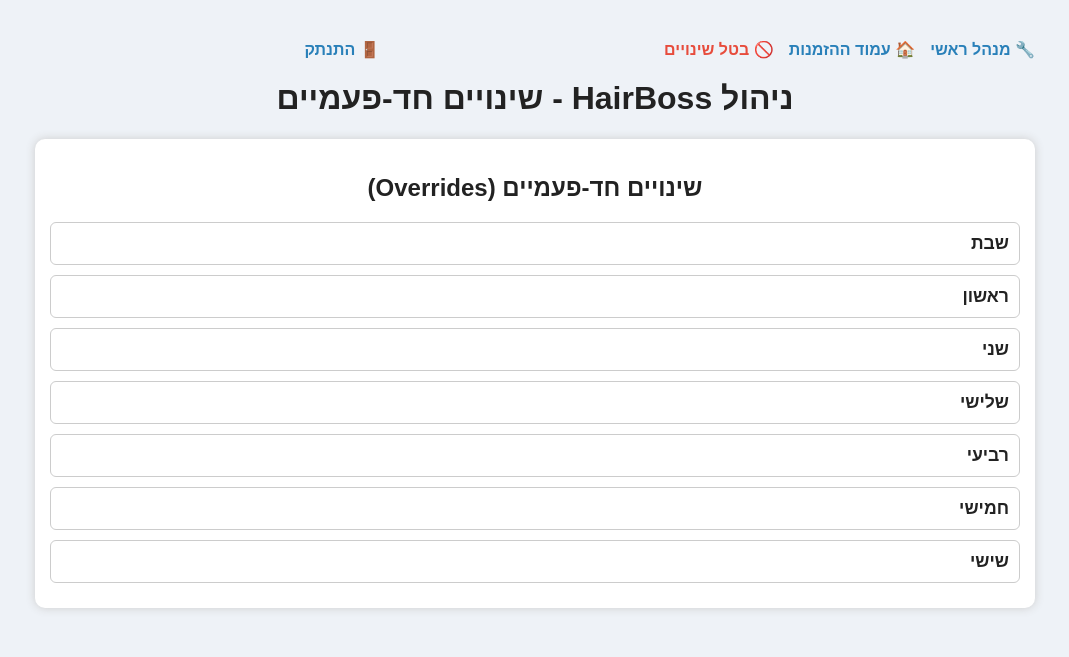
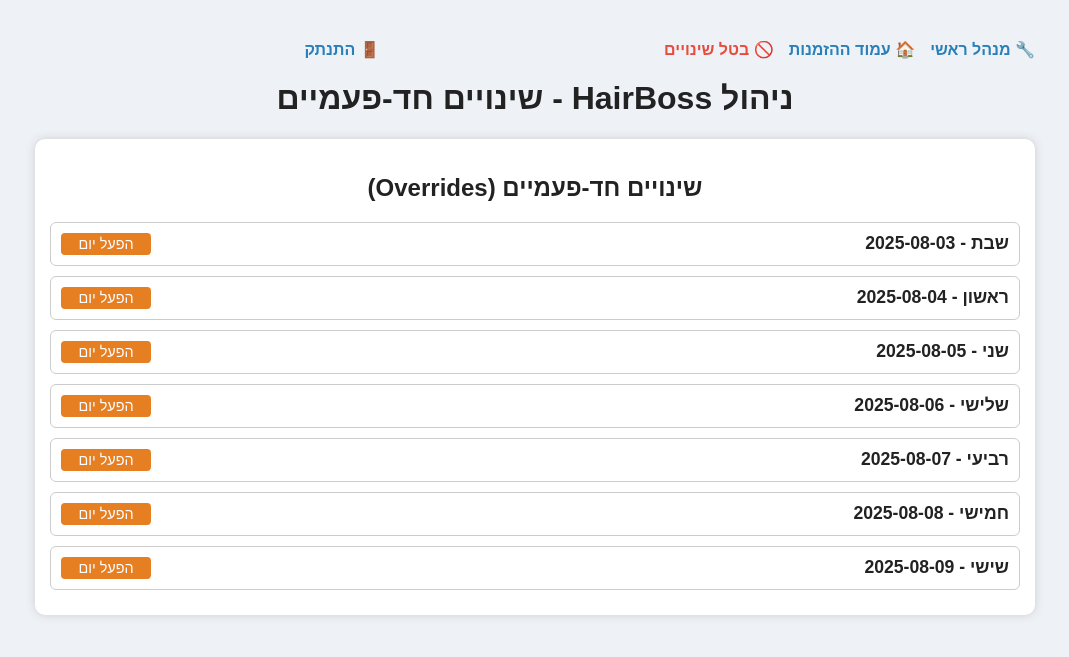
Before and after one commit to Nextwave19/barber, a Flask app: page /admin_overrides in a window 1280 px wide. Shown: the top 657 px of the page, without its empty margins (105-1174 px from the left). Run offline with Flask 3, Linux system fonts and the light colour scheme; the visitor is signed in with stand-in values (Sample User, id 1).

Commit message:
Update admin_overrides.html

```diff
--- a/templates/admin_overrides.html
+++ b/templates/admin_overrides.html
@@ -119,6 +119,7 @@
       cursor: pointer;
       font-size: 0.9em;
       user-select: none;
+      min-width: 90px;
     }
     button.toggle-day-btn.enabled {
       background: #27ae60;
@@ -147,6 +148,13 @@
     }
   </style>
   <script>
+    // מאזין ללחיצה מחוץ לתפריטי הפעולות כדי לסגור אותם
+    document.addEventListener('click', (e) => {
+      if (!e.target.closest('.time-wrapper')) {
+        document.querySelectorAll('.actions-container').forEach(c => c.style.display = 'none');
+      }
+    });
+
     function toggleSection(id) {
       document.getElementById(id).classList.toggle('active');
     }
@@ -243,6 +251,19 @@
       if (!data.error) location.reload();
       else alert(data.error);
     }
+
+    // כפתור הפעלה/כיבוי יום
+    async function toggleDayEnabled(day_key, currentEnabled) {
+      // שלח בקשה לשרת להחליף מצב יום
+      const res = await fetch('/overrides_toggle_day', {
+        method: 'POST',
+        headers: {'Content-Type': 'application/json'},
+        body: JSON.stringify({day_key, enable: !currentEnabled})
+      });
+      const data = await res.json();
+      if (!data.error) location.reload();
+      else alert(data.error);
+    }
   </script>
 </head>
 <body>
@@ -258,14 +279,32 @@
 
 <div class="section">
   <h2>שינויים חד-פעמיים (Overrides)</h2>
+
   {% set day_names = ["ראשון","שני","שלישי","רביעי","חמישי","שישי","שבת"] %}
+  {% set day_dates = {
+    '6': "2025-08-03",
+    '0': "2025-08-04",
+    '1': "2025-08-05",
+    '2': "2025-08-06",
+    '3': "2025-08-07",
+    '4': "2025-08-08",
+    '5': "2025-08-09"
+  } %}
+  {% set day_enabled = day_enabled if day_enabled is defined else {} %}
+
   {% for day_key in ['6','0','1','2','3','4','5'] %}
     <div class="day-container">
       <div class="day-header" onclick="toggleSection('override-times-{{day_key}}')">
-        <span>{{ day_names[day_key|int] }}</span>
+        <span>{{ day_names[day_key|int] }} - {{ day_dates[day_key] }}</span>
+        <button
+          class="toggle-day-btn {% if day_enabled.get(day_key) %}enabled{% endif %}"
+          onclick="event.stopPropagation(); toggleDayEnabled('{{day_key}}', {{ 'true' if day_enabled.get(day_key) else 'false' }})"
+          >
+          {% if day_enabled.get(day_key) %}כבה יום{% else %}הפעל יום{% endif %}
+        </button>
       </div>
       <div class="times-container" id="override-times-{{day_key}}">
-        {% if overrides[day_key] is defined %}
+        {% if overrides.get(day_key) and overrides[day_key]|length > 0 %}
           {% for time in overrides[day_key] %}
             <div class="time-wrapper" id="time-wrapper-{{day_key}}-{{time|replace(':','-')}}">
               <button class="time-btn" onclick="toggleActions('{{day_key}}', '{{time}}')">
```
